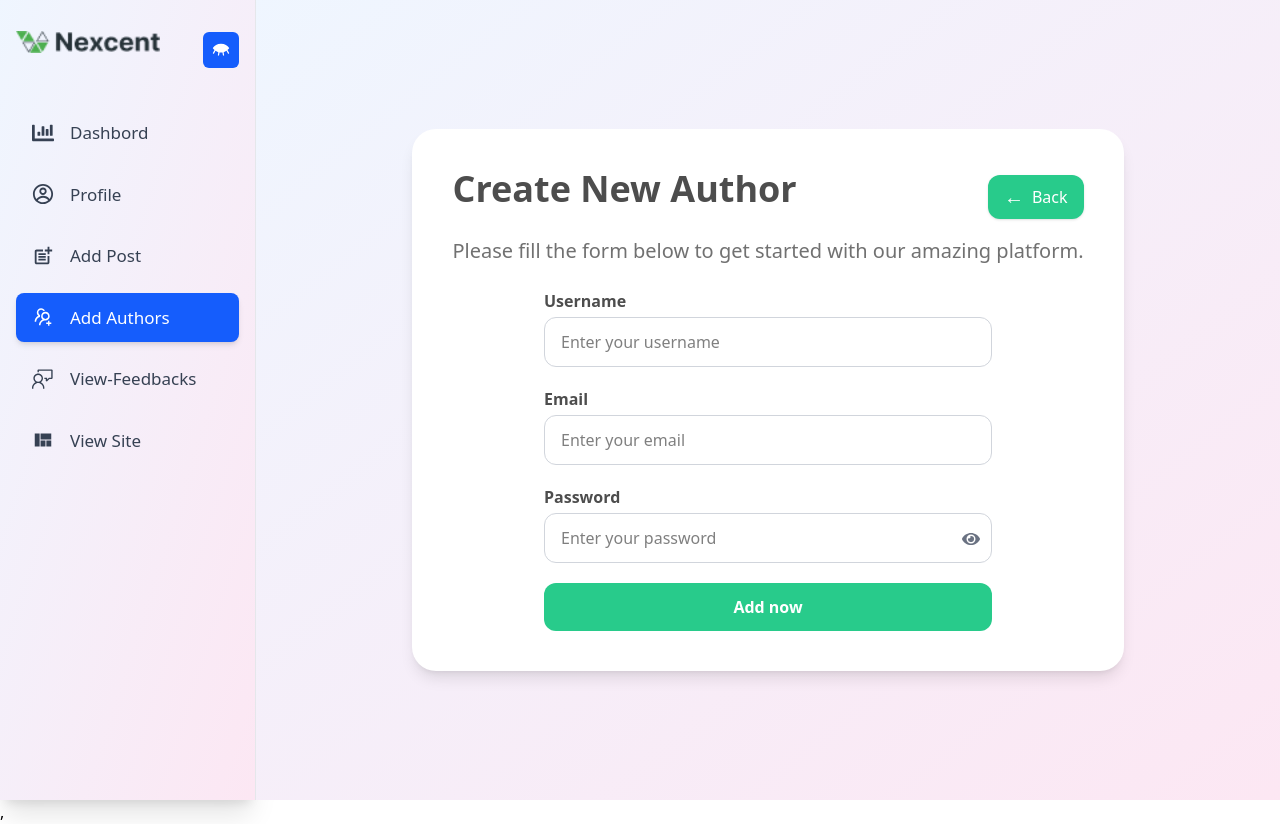
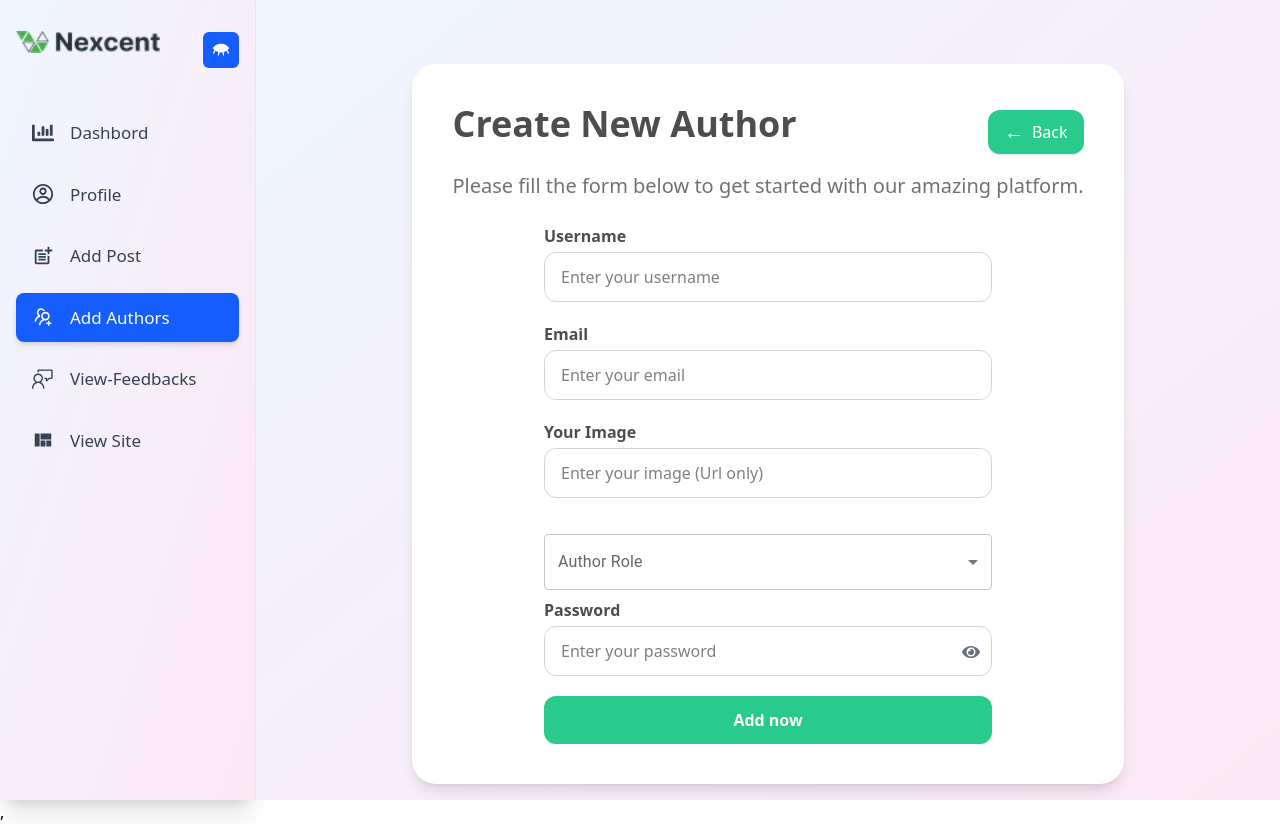
Before and after one commit to arslan-7644539/Nexcent-cloned-figma, a React (Vite) app: page /dashbord/addAuthor in a window 1280 px wide. Built offline with nearby package versions, Linux system fonts and the light colour scheme; no server answers; the database is empty; sample sign-in values are in the browser's storage.

Commit message:
user role dropdown added

```diff
--- a/src/admin/componets/post/AdminViewPost.jsx
+++ b/src/admin/componets/post/AdminViewPost.jsx
@@ -7,7 +7,7 @@ import { FiEdit, FiTrash2 } from "react-icons/fi";
 
 const AdminViewPost = () => {
   const { blogs, deletePost, blogsFetchingLoading } = useContext(AuthContext);
-  console.log("🚀 ~ AdminViewPost ~ blogs:", blogs);
+  // console.log("🚀 ~ AdminViewPost ~ blogs:", blogs);
 
   return (
     <div className="container mx-auto min-h-screen bg-gradient-to-br from-blue-50 to-pink-100 py-10 px-4">
--- a/src/admin/componets/profile/EditProfile.jsx
+++ b/src/admin/componets/profile/EditProfile.jsx
@@ -1,6 +1,12 @@
 import React, { useContext, useEffect, useState } from "react";
 import { motion } from "motion/react";
-import { LinearProgress } from "@mui/material";
+import {
+  FormControl,
+  InputLabel,
+  LinearProgress,
+  MenuItem,
+  Select,
+} from "@mui/material";
 import { useParams } from "react-router";
 import { AuthContext } from "../../../context/authContext";
 import BackButton from "../buttons/BackButton";
@@ -24,6 +30,7 @@ const EditProfile = () => {
     email: "",
     password: "",
     image: "",
+    role: "",
   });
   console.log("🚀 ~ EditProfile ~ updatedData:", updatedData);
 
@@ -45,10 +52,11 @@ const EditProfile = () => {
         if (singleUser) {
           setUserId(singleUser.uid);
           setUpdatedData({
-            username: singleUser.username,
-            email: singleUser.email,
-            password: singleUser.password,
-            image: singleUser.image,
+            username: singleUser?.username,
+            email: singleUser?.email,
+            password: singleUser?.password,
+            image: singleUser?.image,
+            role: singleUser?.role,
           });
         }
       } catch (error) {
@@ -60,7 +68,7 @@ const EditProfile = () => {
   }, [userData]);
 
   return (
-    <div className=" container mx-auto h-screen flex justify-center items-center bg-gradient-to-br from-blue-50 to-pink-100 py-16 px-6 md:px-20">
+    <div className=" container mx-auto  flex justify-center items-center bg-gradient-to-br from-blue-50 to-pink-100 py-16 px-6 md:px-20">
       <motion.div
         className="max-w-3xl mx-auto text-center bg-white p-10 rounded-3xl shadow-lg"
         initial={{ opacity: 0, y: 50 }}
@@ -112,6 +120,39 @@ const EditProfile = () => {
             />
           </div>
 
+          {/* Image url field */}
+
+          <div>
+            <label className="block mb-1 text-[#4D4D4D] font-semibold">
+              Image
+            </label>
+            <input
+              autoComplete="username"
+              type="text"
+              name="image"
+              value={updatedData.image}
+              onChange={handleChang}
+              placeholder="Enter your Image ( Url Only )"
+              className="w-full px-4 py-3 border border-gray-300 rounded-xl focus:outline-none focus:ring-2 focus:ring-[#4CAF4F]"
+            />
+          </div>
+
+          {/* user role */}
+
+          <FormControl fullWidth margin="normal">
+            <InputLabel> Author Role</InputLabel>
+            <Select
+              label="Author Role"
+              name="role"
+              value={updatedData.role}
+              onChange={handleChang}
+            >
+              <MenuItem value="">Select Role</MenuItem>
+              <MenuItem value="admin">Admin</MenuItem>
+              <MenuItem value="editor">Editor</MenuItem>
+            </Select>
+          </FormControl>
+
           {/* Password Field */}
           <div className="relative w-full">
             <label className="block mb-1 text-[#4D4D4D] font-semibold">
@@ -135,23 +176,6 @@ const EditProfile = () => {
             </div>
           </div>
 
-          {/* Image url field */}
-
-          <div>
-            <label className="block mb-1 text-[#4D4D4D] font-semibold">
-              Image
-            </label>
-            <input
-              autoComplete="username"
-              type="text"
-              name="image"
-              value={updatedData.image}
-              onChange={handleChang}
-              placeholder="Enter your Image ( Url Only )"
-              className="w-full px-4 py-3 border border-gray-300 rounded-xl focus:outline-none focus:ring-2 focus:ring-[#4CAF4F]"
-            />
-          </div>
-
           <button
             disabled={profileUpdateLoading}
             onClick={(e) => {
--- a/src/admin/pages/AddAuthors.jsx
+++ b/src/admin/pages/AddAuthors.jsx
@@ -1,8 +1,14 @@
-import React, { useState } from "react";
+import React, { useCallback, useState } from "react";
 import { motion } from "motion/react";
 import * as yup from "yup";
 import { useFormik } from "formik";
-import { LinearProgress } from "@mui/material";
+import {
+  FormControl,
+  InputLabel,
+  LinearProgress,
+  MenuItem,
+  Select,
+} from "@mui/material";
 import { createUserWithEmailAndPassword } from "firebase/auth";
 import { auth, fireDB } from "../../firebase";
 import { doc, setDoc, Timestamp } from "firebase/firestore";
@@ -20,6 +26,8 @@ const AddAuthors = () => {
   const authorSchema = yup.object({
     username: yup.string().required("username is required"),
     email: yup.string().email("Invalid Email").required("Email is required"),
+    image: yup.string(),
+    role: yup.string().required("role is required"),
     password: yup
       .string()
       .min(6, "password must be a 6 characters")
@@ -30,10 +38,13 @@ const AddAuthors = () => {
     initialValues: {
       username: "",
       email: "",
+      image: "",
+      role: "",
       password: "",
     },
     validationSchema: authorSchema,
-    onSubmit: async (values, actions) => {
+    onSubmit: useCallback(
+      async (values, actions) => {
         try {
           const userCrenditional = await createUserWithEmailAndPassword(
             auth,
@@ -44,10 +55,12 @@ const AddAuthors = () => {
           // ---------------------------------
 
           await setDoc(doc(fireDB, "users", user.uid), {
-          username: values.username,
-          email: values.email,
-          password: values.password,
-          uid: user.uid,
+            username: values?.username,
+            email: values?.email,
+            image: values?.image,
+            role: values?.role,
+            password: values?.password,
+            uid: user?.uid,
             createdAt: Timestamp.now(),
           });
           enqueueSnackbar("New Author Added Successfully", {
@@ -64,6 +77,8 @@ const AddAuthors = () => {
           actions.setSubmitting(false);
         }
       },
+      [navigate]
+    ),
   });
 
   const {
@@ -77,7 +92,7 @@ const AddAuthors = () => {
   } = authorForm;
 
   return (
-    <div className=" container mx-auto h-screen flex justify-center items-center bg-gradient-to-br from-blue-50 to-pink-100 py-16 px-6 md:px-20">
+    <div className=" container mx-auto  flex justify-center items-center bg-gradient-to-br from-blue-50 to-pink-100 py-16 px-6 md:px-20 ">
       <motion.div
         className="max-w-3xl mx-auto text-center bg-white p-10 rounded-3xl shadow-lg"
         initial={{ opacity: 0, y: 50 }}
@@ -136,6 +151,45 @@ const AddAuthors = () => {
             )}
           </div>
 
+          {/* User Image Field */}
+          <div>
+            <label className="block mb-1 text-[#4D4D4D] font-semibold">
+              Your Image
+            </label>
+            <input
+              onBlur={handleBlur}
+              type="text"
+              name="image"
+              value={values.image}
+              onChange={handleChange}
+              placeholder="Enter your image (Url only)"
+              className="w-full px-4 py-3 border border-gray-300 rounded-xl focus:outline-none focus:ring-2 focus:ring-[#4CAF4F]"
+            />
+            {touched.image && errors.image && (
+              <p className="text-red-500 text-sm mt-1">{errors.image}</p>
+            )}
+          </div>
+
+          {/* User Role Field */}
+          <FormControl
+            fullWidth
+            margin="normal"
+            error={touched?.role && Boolean(errors?.role)}
+          >
+            <InputLabel> Author Role</InputLabel>
+            <Select
+              label="Author Role"
+              name="role"
+              value={values.role}
+              onChange={handleChange}
+              onBlur={handleBlur}
+            >
+              <MenuItem value="">Select Role</MenuItem>
+              <MenuItem value="admin">Admin</MenuItem>
+              <MenuItem value="editor">Editor</MenuItem>
+            </Select>
+          </FormControl>
+
           {/* Password Field */}
           <div className="relative">
             <label className="block mb-1 text-[#4D4D4D] font-semibold">
@@ -149,7 +203,7 @@ const AddAuthors = () => {
               value={values.password}
               onChange={handleChange}
               placeholder="Enter your password"
-              className= "   w-full px-4 py-3 border border-gray-300 rounded-xl focus:outline-none focus:ring-2 focus:ring-[#4CAF4F]"
+              className="   w-full px-4 py-3 border border-gray-300 rounded-xl focus:outline-none focus:ring-2 focus:ring-[#4CAF4F]"
             />
             {/* Toggle Eye Icon */}
             <div
--- a/src/admin/pages/Profile.jsx
+++ b/src/admin/pages/Profile.jsx
@@ -22,6 +22,7 @@ const Profile = () => {
     email: "",
     uid: "",
     image: "",
+    role: "",
   });
   // console.log("🚀 ~ Profile ~ profileData:", profileData);
   // ---------------------
@@ -45,6 +46,7 @@ const Profile = () => {
             email: currentUser?.email,
             uid: currentUser?.uid,
             image: currentUser?.image,
+            role: currentUser?.role,
           });
         }
       } catch (error) {
@@ -52,7 +54,7 @@ const Profile = () => {
       }
     };
     fetchProfileData();
-  }, [user,userData]);
+  }, [user, userData]);
 
   return (
     <Card
@@ -91,13 +93,13 @@ const Profile = () => {
                 <BackButton />
               </div>
               <Typography variant="body1" color="text.secondary">
-                Email: {profileData.email}
+                Email: {profileData?.email}
               </Typography>
               <Typography variant="body1" color="text.secondary">
-                UID: {profileData.uid}
+                UID: {profileData?.uid}
               </Typography>
               <Typography variant="body1" color="text.secondary">
-                Role: {user.role || "Administrator"}
+                Role: {profileData?.role || "Administrator"}
               </Typography>
 
               {/* Edit Button */}
--- a/src/context/authContext.jsx
+++ b/src/context/authContext.jsx
@@ -114,12 +114,10 @@ export const AuthProvider = ({ children }) => {
         const profileRef = doc(fireDB, "users", userId);
         await updateDoc(profileRef, updatedData);
         setProfileUpdateLoading(false);
-        setUpdatedData({
-          username: "",
-          email: "",
-          password: "",
-          image: "",
-        });
+        setUpdatedData((prev) => ({
+          ...prev,
+          ...updatedData,
+        }));
         // enqueueSnackbar("Login Successfully", {
         //   variant: "success",
         // });
@@ -130,10 +128,11 @@ export const AuthProvider = ({ children }) => {
       } catch (error) {
         console.error(error);
         setProfileUpdateLoading(false);
+        alert("something went wrong");
         enqueueSnackbar("Failed to update profile", { variant: "error" });
       }
     },
-    []
+    [navigate, fireDB]
   );
   // ------------------------------------------------------------------------
 
@@ -251,8 +250,8 @@ export const AuthProvider = ({ children }) => {
       user,
       loading,
       // -----------------------
+      blogs,
       blogsFetchingLoading,
-      blogs,
       deletePost,
       postUpdate,
       postUpdateLoading,
```
Lines whose indentation alone changed are shown as unchanged.
